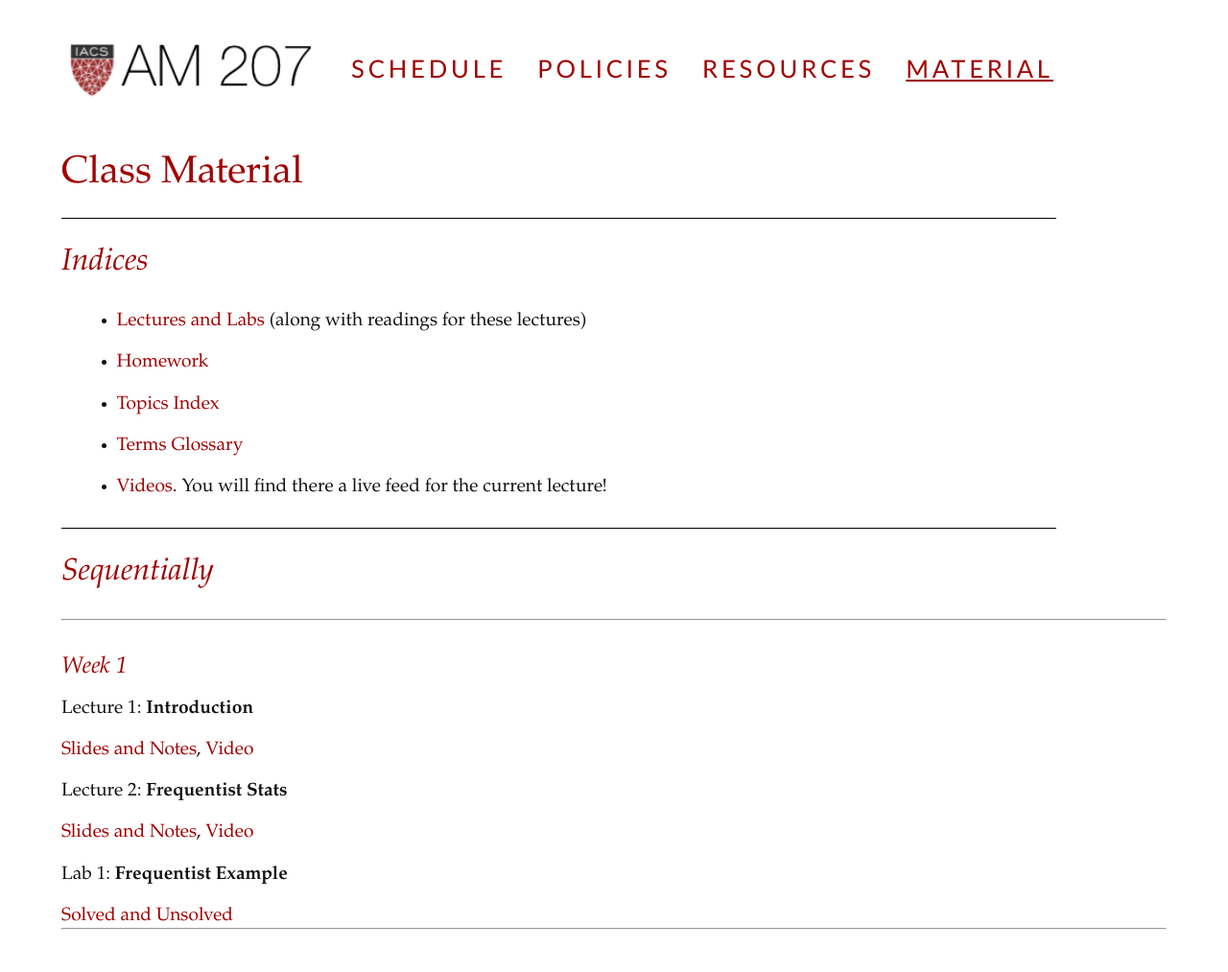
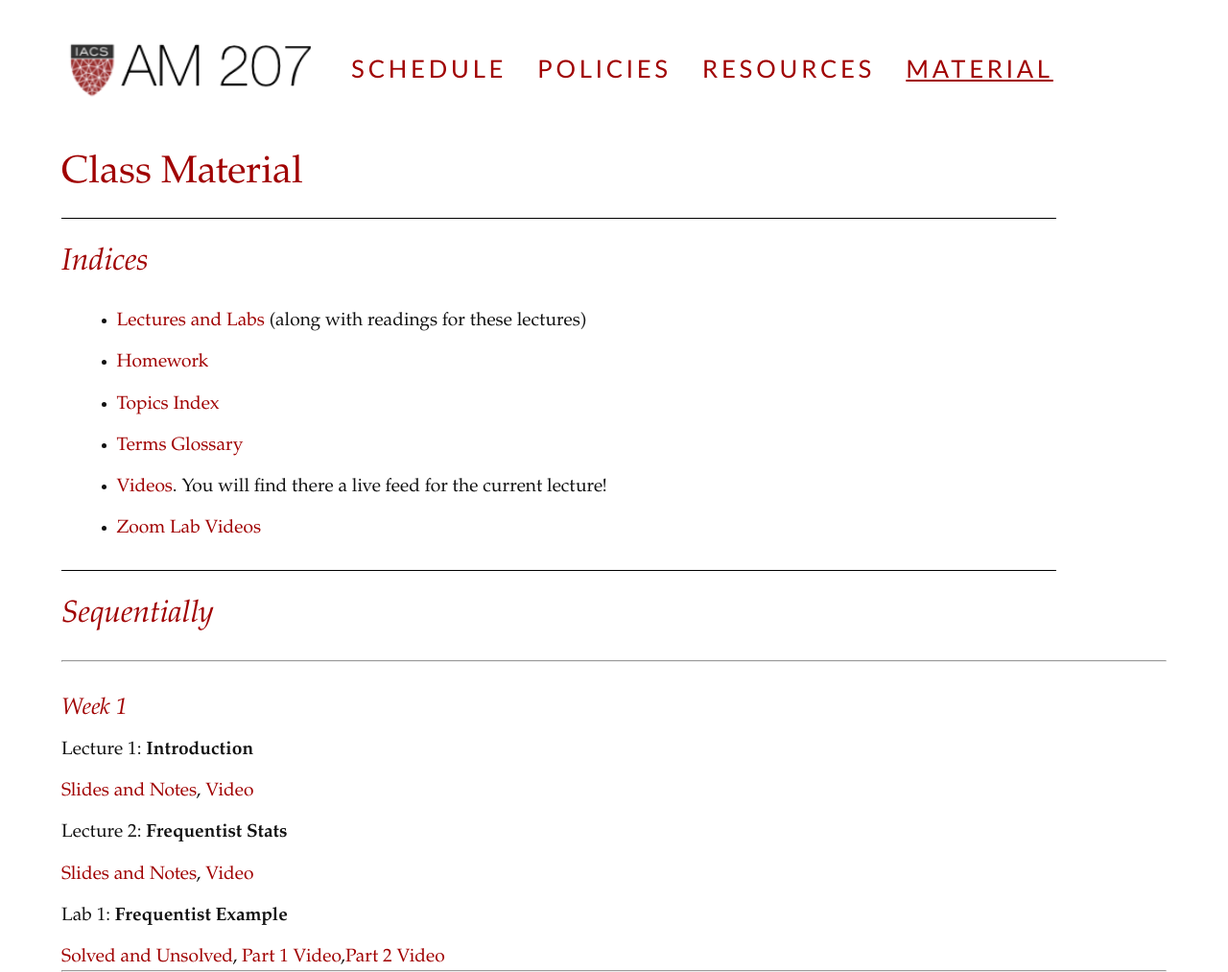
Before and after one commit to namwkim/2017, a Jekyll site: the page built from material.md, in a window 1280 px wide. Shown: the whole page at 96% size. Built offline with Jekyll 4.4.1, drawn with Linux system fonts in a browser that asks for light colours; nearby versions of some CDN libraries; before the commit the page ends 969 px from its top, so only the background shows below that.

Commit message:
added lab videos

```diff
--- a/material.md
+++ b/material.md
@@ -15,6 +15,8 @@ noline: 1
 - [Videos](https://matterhorn.dce.harvard.edu/engage/ui/index.html#/2017/02/24932). You will find there
  a live feed for the current lecture!
 
+- [Zoom Lab Videos](https://vimeo.com/channels/1194246)
+
 ## Sequentially
 
 ---
@@ -31,6 +33,7 @@ Lecture 2: **Frequentist Stats**
 
 Lab 1: **Frequentist Example**
 
-[Solved and Unsolved](lectures/lab1.html)
+[Solved and Unsolved](lectures/lab1.html),
+[Part 1 Video](https://vimeo.com/201321508),[Part 2 Video](https://vimeo.com/201322530)
 
 ---
```
Also changed, not shown: lectures/lab1.md (+2 -0 lines), 1 other file.
